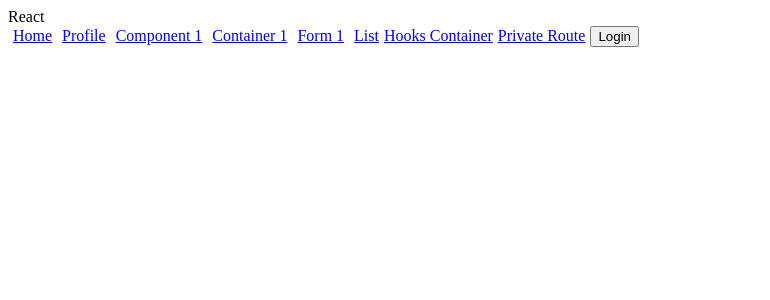
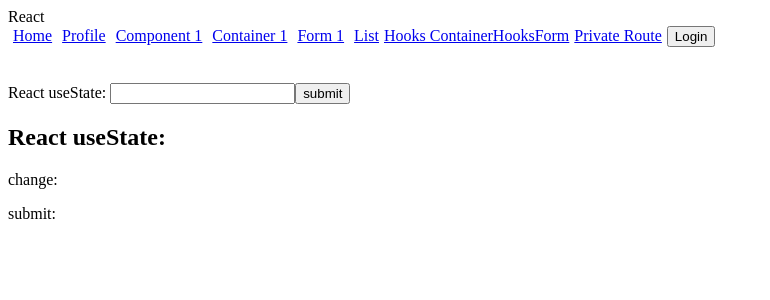
Before and after one commit to Javierz299/react-hooks, a React (Create React App) app: page /hooksform in a window 1280 px wide. Shown: the top 300 px of the page, without its empty margins (0-770 px from the left). Built offline with nearby package versions, Linux system fonts and the light colour scheme; what auth0-js would draw is missing.

Commit message:
useState with form

```diff
--- a/src/containers/header.js
+++ b/src/containers/header.js
@@ -27,6 +27,7 @@
              List
           </Link>
           <Link to='/hookscontainer'>Hooks Container</Link>
+          <Link to='/hooksform'>HooksForm</Link>
           <Link to='/privateroute' style={{padding: '5px'}}>
             Private Route
           </Link>
--- /dev/null
+++ b/src/hooks/hooks_form.js
@@ -0,0 +1,34 @@
+import React, { useState, useReducer, useContext } from 'react'
+
+const HooksForm = () => {
+    /*current state, change state*/
+ const [valueChange, setValueChange] = useState('')
+ const [valueSubmit, setValueSubmit] = useState('')
+
+const handleuseStateChange = (e) => {
+    setValueChange(e.target.value)
+}
+ const handleuseStateSubmit = (e) => {
+    e.preventDefault()
+    setValueChange(e.target.useState.value)
+ }
+
+    return (
+        <div>
+            <form onSubmit={handleuseStateSubmit}>
+                <label>React useState: </label>
+                <input id='useState' type='text' onChange={handleuseStateChange}/>
+                <button type='submit' >submit</button>
+            </form>
+            <div>
+                <h2>React useState: </h2>
+                <p>change: {valueChange} </p>
+                <p>submit: {valueSubmit}</p>
+            </div>
+
+        </div>
+
+    )
+}
+
+export default HooksForm
--- a/src/routes.js
+++ b/src/routes.js
@@ -17,6 +17,7 @@
 
 import * as ACTIONS from './store/actions/actions';
 import HooksContainer1 from './hooks/hooks_container1'
+import HooksForm from './hooks/hooks_form'
 
 import Auth from './utils/auth';
 import AuthCheck from './utils/authcheck';
@@ -73,6 +74,7 @@
             <Route path='/redirect' component={UnauthRedirect} />
             <Route path='/renderlist' component={RenderList} />
             <Route path='/hookscontainer'  component={HooksContainer1} />
+            <Route path='/hooksform' component={HooksForm} />
 
             <Route path='/callback' render={(props) => { handleAuthentication(props); return <Callback />}} />
             <Route path="/component1" render={(props) => <Component1 {...props} /> } />
```
